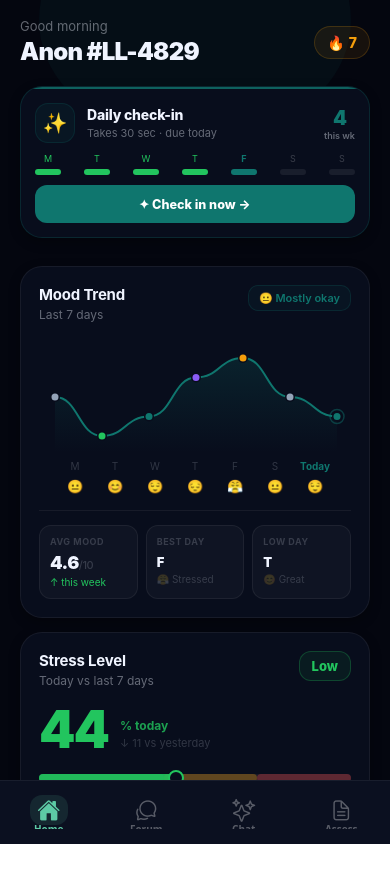
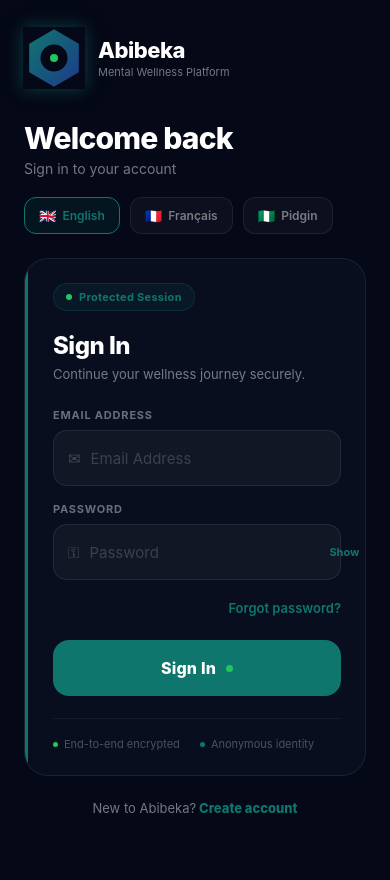
Before and after one commit to LIFELINK-TECHNOLOGIES/ABIBEKA_MOBILE_APP, a React Native app: screen /Login in a window 390 px wide. Before the commit the page ends 844 px from the top, so only its background shows below. Built offline with nearby package versions, Linux system fonts and the light colour scheme.

Commit message:
final setup

```diff
--- a/app.json
+++ b/app.json
@@ -6,7 +6,7 @@
     "orientation": "portrait",
     "icon": "./assets/icon.png",
     "userInterfaceStyle": "light",
-    "newArchEnabled": false,
+    "newArchEnabled": true,
     "splash": {
       "image": "./assets/splash-icon.png",
       "resizeMode": "contain",
--- a/package.json
+++ b/package.json
@@ -20,7 +20,8 @@
     "react-native-gesture-handler": "~2.28.0",
     "react-native-safe-area-context": "~5.6.0",
     "react-native-screens": "~4.16.0",
-    "react-native-svg": "15.12.1"
+    "react-native-svg": "15.12.1",
+    "zustand": "^5.0.14"
   },
   "devDependencies": {
     "@types/react": "~19.1.0",
--- a/src/navigation/auth/auth.tsx
+++ b/src/navigation/auth/auth.tsx
@@ -2,7 +2,7 @@ import { createStackNavigator } from "@react-navigation/stack";
 import OnboardingScreen from "../../screens/auth/onboarding";
 import LoginScreen from "../../screens/auth/login";
 import SignUpScreen from "../../screens/auth/signUp";
-
+import { useAuthStore } from "../../store/authStore"
 
 
 
@@ -11,14 +11,21 @@ const Stack = createStackNavigator();
 
 
 
+
 export default function AuthNavigation() {
+    const isOnboarded = useAuthStore((state) => state.isOnboarded);
+    return (
+        <Stack.Navigator screenOptions={{ headerShown: false }}>
+            {
+                isOnboarded ? <Stack.Screen name="Onboarding" component={OnboardingScreen} />
+                    :
+                    <>
+                        <Stack.Screen name="Login" component={LoginScreen}/>
+                        <Stack.Screen name="SignUp" component={SignUpScreen}/>
+                    </>
+            }
 
-    const isOnboarded = false;
-    return (
-        <Stack.Navigator screenOptions={{headerShown: false}} initialRouteName={isOnboarded? "Login" : "Onboarding" }>
-            <Stack.Screen name="Onboarding" component={OnboardingScreen}/>
-            <Stack.Screen name="Login" component={LoginScreen}/>
-            <Stack.Screen name="SignUp" component={SignUpScreen}/>
+
         </Stack.Navigator>
     )
 }
--- a/src/navigation/index.tsx
+++ b/src/navigation/index.tsx
@@ -1,20 +1,20 @@
 import { createStackNavigator } from "@react-navigation/stack";
 import EmpployeeMain from "./main/employee/main";
 import OrganizationMain from "./main/organization/main";
+import { useAuthStore } from "../store/authStore";
 
 
 
 
 
 const Stack = createStackNavigator();
-const isEmployee = true;
-
 
 export default function MainNavigation() {
+    const userRole = useAuthStore((state) => state.userRole);
     return (
         <Stack.Navigator screenOptions={{ headerShown: false}}>
             {
-                isEmployee ?
+                userRole === "employee" ?
                 <Stack.Screen name="EmployeeMain" component={EmpployeeMain}/>
                 :
                 <Stack.Screen name="OrganizationMain" component={OrganizationMain}/>
--- a/src/navigation/rootNavigation.tsx
+++ b/src/navigation/rootNavigation.tsx
@@ -2,15 +2,16 @@ import { NavigationContainer } from "@react-navigation/native";
 import { createStackNavigator } from "@react-navigation/stack";
 import AuthNavigation from "./auth/auth";
 import MainNavigation from ".";
+import { useAuthStore } from "../store/authStore";
 
 
 
 
 
 const Stack = createStackNavigator();
-const isAuthenticated = true;
 
 export default function RootNavigation() {
+    const isAuthenticated = useAuthStore((state) => state.isAuthenticated);
     return (
         <NavigationContainer>
              <Stack.Navigator screenOptions={{ headerShown: false}}>
--- a/src/screens/auth/login/index.tsx
+++ b/src/screens/auth/login/index.tsx
@@ -24,6 +24,7 @@ import Svg, {
   Path,
   Stop,
 } from "react-native-svg";
+import { useAuthStore } from "../../../store/authStore";
 
 const { width: W } = Dimensions.get("window");
 
@@ -253,6 +254,8 @@ export default function LoginScreen({
   const footerAnim = useRef(new Animated.Value(0)).current;
   const btnScale = useRef(new Animated.Value(1)).current;
 
+  //store value
+  const login = useAuthStore((state) => state.login);
   // Clean Navigation trigger handler
   const handleSignUpRedirect = () => {
     // Note: Double check that your Router navigator explicitly names this path exactly "SignUp"
@@ -338,7 +341,10 @@ export default function LoginScreen({
         friction: 10,
         useNativeDriver: true,
       }),
-    ]).start(() => navigation.navigate("Home"));
+    ]).start(() =>
+
+    login("employee")
+    );
   };
 
   const logoY = logoAnim.interpolate({
--- a/src/screens/auth/onboarding/index.tsx
+++ b/src/screens/auth/onboarding/index.tsx
@@ -16,6 +16,7 @@ import Text from "../../../components/basics/txt";
 import { SLIDES } from "../../../constant/onboardingData";
 import { SlideContent } from "./components/slides";
 import { styles, width } from "./style";
+import { useAuthStore } from "../../../store/authStore";
 
 interface OnboardingScreenProps {
   onFinish?: () => void;
@@ -92,6 +93,9 @@ export default function OnboardingScreen({
     viewAreaCoveragePercentThreshold: 50,
   }).current;
 
+  //isOnboarded variable
+  const setIsOnboarded = useAuthStore((state) => state.setIsOnboarded);
+
   // ─── Button press ───────────────────────────────────────────────────────────
   const goNext = useCallback(() => {
     Animated.sequence([
@@ -109,7 +113,7 @@ export default function OnboardingScreen({
       }),
     ]).start(() => {
       if (isLast) {
-        navigation.navigate("Login");
+        setIsOnboarded(true);
         return;
       }
       flatListRef.current?.scrollToIndex({
--- a/src/screens/auth/signUp/index.tsx
+++ b/src/screens/auth/signUp/index.tsx
@@ -24,6 +24,7 @@ import Svg, {
   Path,
   Stop,
 } from "react-native-svg";
+import { useAuthStore } from "../../../store/authStore";
 
 
 const BRAND = {
@@ -195,6 +196,9 @@ export default function SignUpScreen({ onSignInPress }: SignUpScreenProps) {
     }).start();
   }, []);
 
+  //store value
+  const login = useAuthStore((state) => state.login);
+
   // Soft content switch animation logic when context shifts
   const handleAccountTypeChange = (type: "user" | "org") => {
     if (type === accountType) return;
@@ -228,8 +232,7 @@ export default function SignUpScreen({ onSignInPress }: SignUpScreenProps) {
         friction: 10,
         useNativeDriver: true,
       }),
-    ]).start(() =>
-     navigation.navigate("Home"));
+    ]).start(() => login("organization"));
   };
 
   const contentTranslateY = formShiftAnim.interpolate({
--- /dev/null
+++ b/src/store/authStore.ts
@@ -0,0 +1,59 @@
+// stores/authStore.ts
+import { create } from 'zustand';
+
+type UserRole = 'employee' | 'organization' | null;
+
+interface AuthState {
+  isOnboarded: boolean;
+  isAuthenticated: boolean;
+  userRole: UserRole;
+
+  // Actions
+  setIsOnboarded: (value: boolean) => void;
+  setIsAuthenticated: (value: boolean) => void;
+  setUserRole: (role: UserRole) => void;
+
+  // Combined actions for common scenarios
+  completeOnboarding: (role: UserRole) => void;
+  login: (role: UserRole) => void;
+  logout: () => void;
+  reset: () => void;
+}
+
+const initialState = {
+  isOnboarded: false,
+  isAuthenticated: false,
+  userRole: null as UserRole,
+};
+
+export const useAuthStore = create<AuthState>((set) => ({
+  ...initialState,
+
+  // Individual setters
+  setIsOnboarded: (value: boolean) => set({ isOnboarded: value }),
+
+  setIsAuthenticated: (value: boolean) => set({ isAuthenticated: value }),
+
+  setUserRole: (role: UserRole) => set({ userRole: role }),
+
+  // Combined actions
+  completeOnboarding: (role: UserRole) =>
+    set({
+      isOnboarded: true,
+      userRole: role
+    }),
+
+  login: (role: UserRole) =>
+    set({
+      isAuthenticated: true,
+      userRole: role
+    }),
+
+  logout: () =>
+    set({
+      isAuthenticated: false,
+      userRole: null
+    }),
+
+  reset: () => set(initialState),
+}));
```
Also changed, not shown: 1 other file (tests, documents, lock files or other folders).
